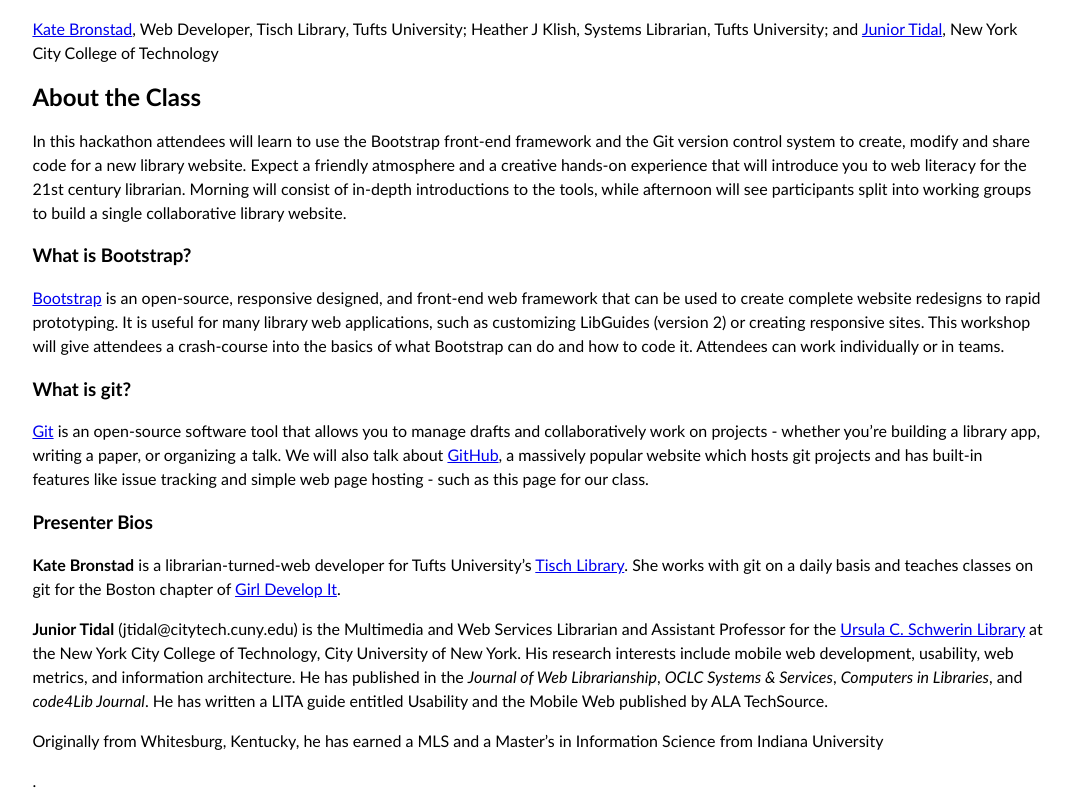
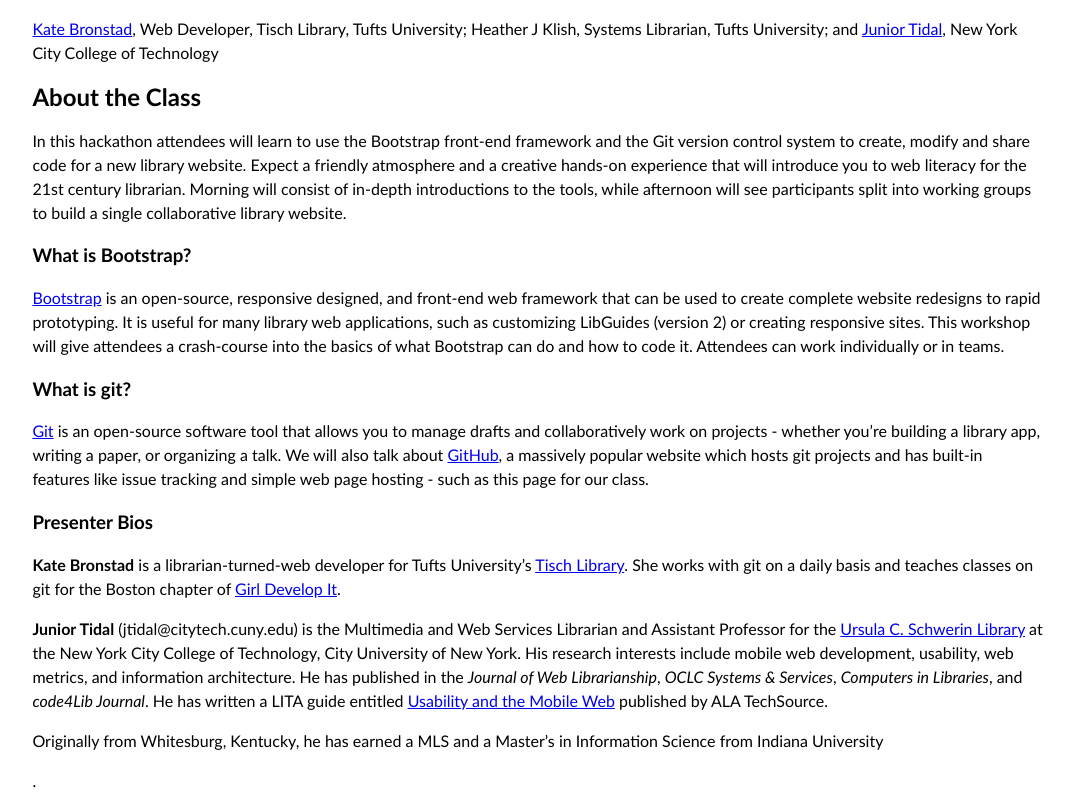
Before and after one commit to LibraryCodeYearIG/ala2015_collaborative_website, a plain HTML site: page index.html in a window 1280 px wide. Shown: the part 94-895 px from the top of the page, without its empty margins (102-1174 px from the left). Drawn offline with Linux system fonts and the light colour scheme.

Commit message:
add link to junior's LITA guide

```diff
--- a/index.html
+++ b/index.html
@@ -50,7 +50,7 @@
 
  <div id="kate"><strong>Kate Bronstad</strong> is a librarian-turned-web developer for Tufts University’s <a href="http://tischlibrary.tufts.edu/">Tisch Library</a>. She works with git on a daily basis and teaches classes on git for the Boston chapter of <a href="https://www.girldevelopit.com/">Girl Develop It</a>.</p>
 </div>
-<div id="junior"><strong>Junior Tidal</strong> (jtidal@citytech.cuny.edu) is the Multimedia and Web Services Librarian and Assistant Professor for the <a href="http://library.citytech.cuny.edu/">Ursula C. Schwerin Library</a> at the New York City College of Technology, City University of New York. His research interests include mobile web development, usability, web metrics, and information architecture. He has published in the <em>Journal of Web Librarianship</em>, <em>OCLC Systems & Services</em>, <em>Computers in Libraries</em>, and <em>code4Lib Journal</em>. He has written a LITA guide entitled Usability and the Mobile Web published by ALA TechSource.</p>
+<div id="junior"><strong>Junior Tidal</strong> (jtidal@citytech.cuny.edu) is the Multimedia and Web Services Librarian and Assistant Professor for the <a href="http://library.citytech.cuny.edu/">Ursula C. Schwerin Library</a> at the New York City College of Technology, City University of New York. His research interests include mobile web development, usability, web metrics, and information architecture. He has published in the <em>Journal of Web Librarianship</em>, <em>OCLC Systems & Services</em>, <em>Computers in Libraries</em>, and <em>code4Lib Journal</em>. He has written a LITA guide entitled <a href="http://www.worldcat.org/title/usability-and-the-mobile-web-a-lita-guide/oclc/899738173">Usability and the Mobile Web</a> published by ALA TechSource.</p>
 <p>Originally from Whitesburg, Kentucky, he has earned a MLS and a Master’s in Information Science from Indiana University</p>.
 </div>
 </div>
```
